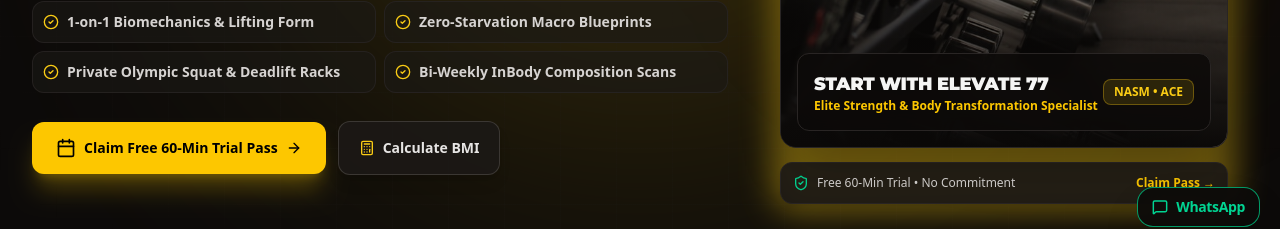
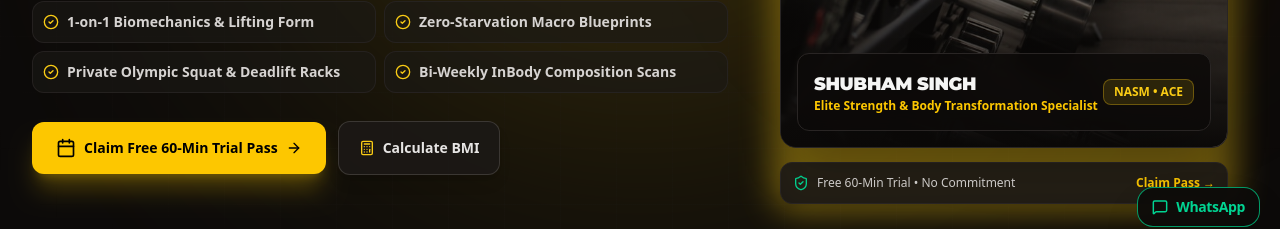
Before and after one commit to gak254577-lab/Start-with-elevate, a React (Vite) app: page / in a window 1280 px wide. Shown: the part 549-778 px from the top of the page. Built offline with nearby package versions, Linux system fonts and the light colour scheme; no server answers; the database is empty.

Commit message:
Update website changes

```diff
--- a/index.html
+++ b/index.html
@@ -3,7 +3,7 @@
   <head>
     <meta charset="UTF-8" />
     <meta name="viewport" content="width=device-width, initial-scale=1.0" />
-    <title>Apex Trainer | Certified Personal Trainer & Fitness Coach</title>
+    <title>Shubham Singh</title>
     <meta name="description" content="Transform your body and reach peak fitness with personalized 1-on-1 personal training, nutrition coaching, and strength conditioning. Book your free trial today." />
     <meta name="keywords" content="personal trainer, gym trainer, fitness coach, strength training, weight loss workout, nutrition coach, free gym trial" />
 
--- a/src/components/Hero.tsx
+++ b/src/components/Hero.tsx
@@ -143,7 +143,7 @@
                 <div className="absolute bottom-4 left-4 right-4 p-4 rounded-xl bg-stone-950/85 backdrop-blur-md border border-stone-800 text-left shadow-2xl">
                   <div className="flex items-center justify-between">
                     <div>
-                      <h3 className="text-stone-100 font-black text-lg">{profile.name}</h3>
+                      <h3 className="text-stone-100 font-black text-lg">SHUBHAM SINGH</h3>
                       <p className={`text-xs font-semibold ${currentThemeConfig.textClass}`}>{profile.tagline}</p>
                     </div>
                     <span
```
